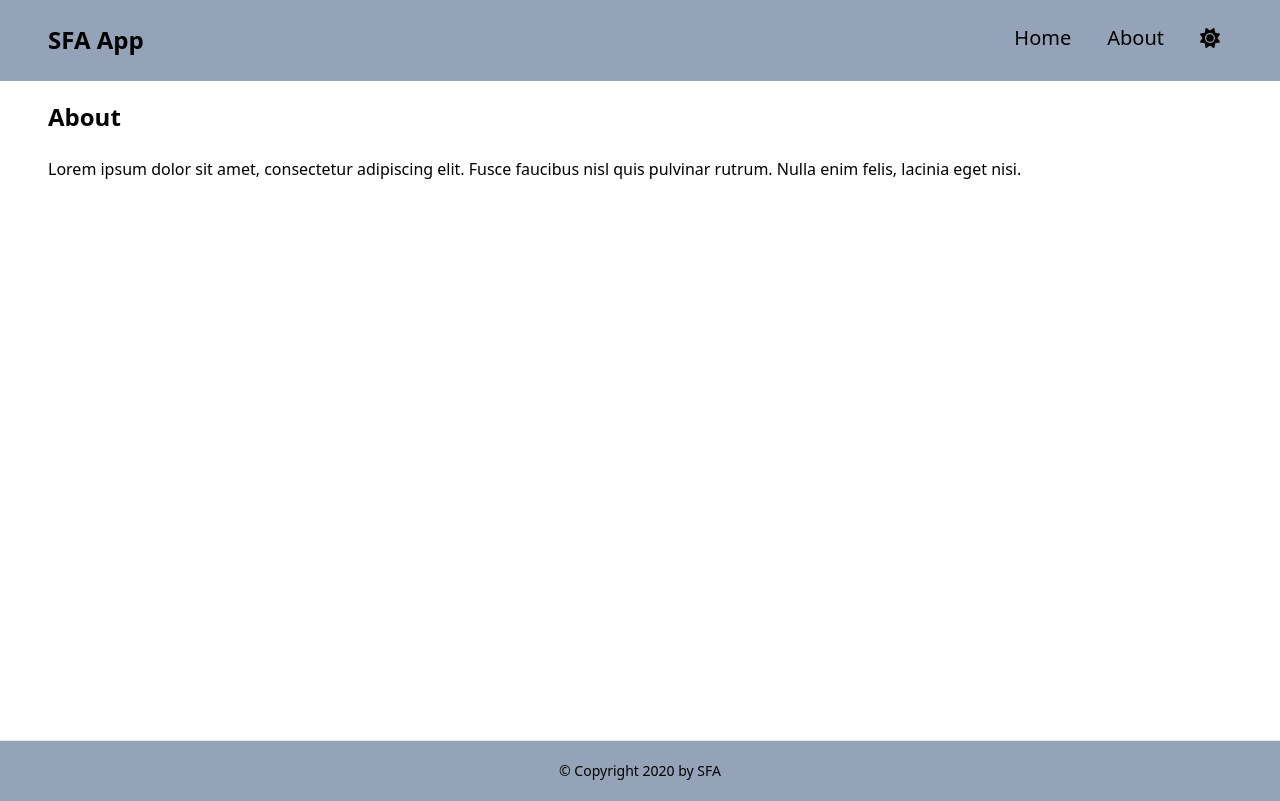
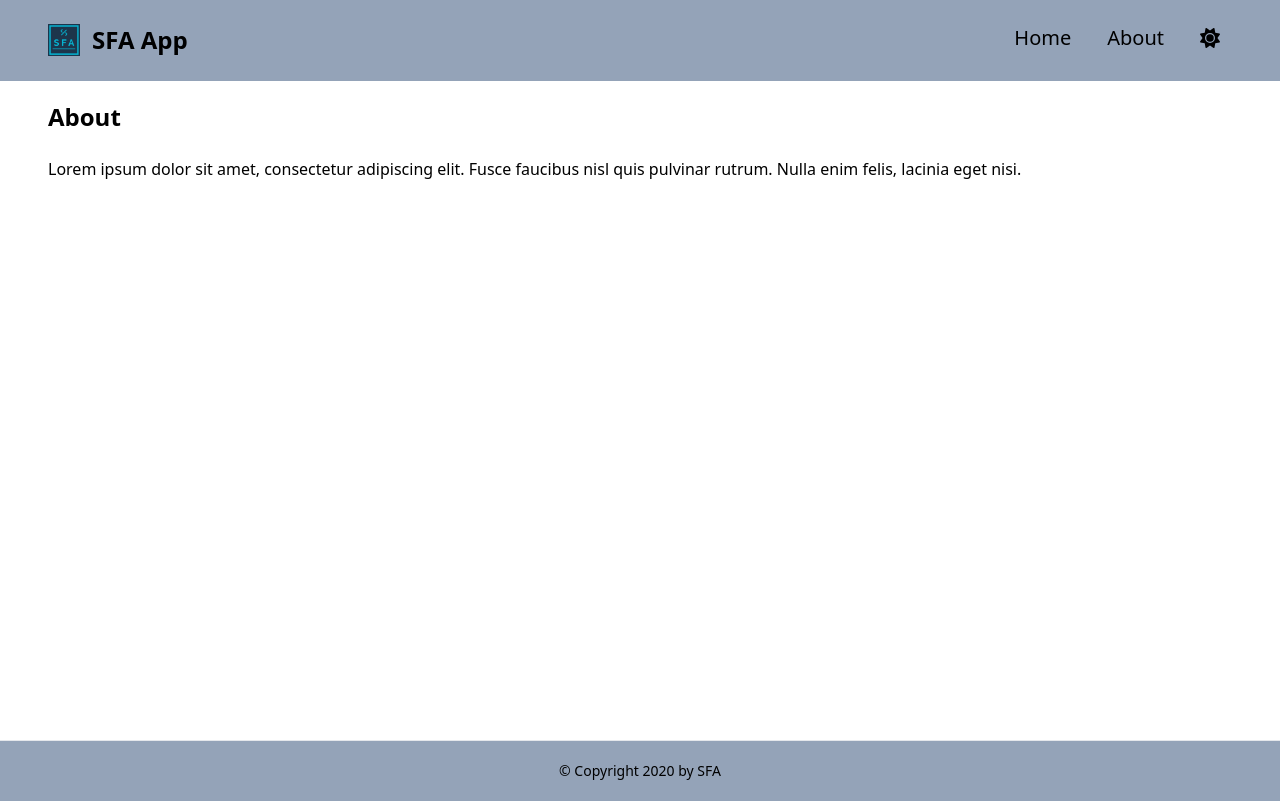
Before and after one commit to sfa119f/mini-project-rakamin, a React (Create React App) app: page /about in a window 1280 px wide. Built offline with nearby package versions, Linux system fonts and the light colour scheme.

Commit message:
change title and add logo

```diff
--- a/public/index.html
+++ b/public/index.html
@@ -2,14 +2,14 @@
 <html lang="en">
   <head>
     <meta charset="utf-8" />
-    <link rel="icon" href="%PUBLIC_URL%/favicon.ico" />
+    <link rel="icon" href="%PUBLIC_URL%/logoSFA.png" />
     <meta name="viewport" content="width=device-width, initial-scale=1" />
     <meta name="theme-color" content="#000000" />
     <meta
       name="description"
       content="Web site created using create-react-app"
     />
-    <link rel="apple-touch-icon" href="%PUBLIC_URL%/logo192.png" />
+    <link rel="apple-touch-icon" href="%PUBLIC_URL%/logoSFA.png" />
     <!--
       manifest.json provides metadata used when your web app is installed on a
       user's mobile device or desktop. See https://developers.google.com/web/fundamentals/web-app-manifest/
@@ -24,7 +24,7 @@
       work correctly both with client-side routing and a non-root public URL.
       Learn how to configure a non-root public URL by running `npm run build`.
     -->
-    <title>React App</title>
+    <title>SFA App</title>
   </head>
   <body>
     <noscript>You need to enable JavaScript to run this app.</noscript>
--- a/src/component/Header.js
+++ b/src/component/Header.js
@@ -1,3 +1,4 @@
+import logo from "../img/logoSFA.png";
 import React, { useState } from "react";
 import { Link } from "react-router-dom";
 import { FontAwesomeIcon } from "@fortawesome/react-fontawesome";
@@ -10,7 +11,10 @@ function Header(props) {
 
   return (
     <nav className="dark:text-white flex justify-between items-center bg-slate-400 dark:bg-navy-light py-5 px-6 lg:px-12">
-      <div className="text-2xl font-bold">SFA App</div>
+      <div className="flex gap-3">
+        <img src={logo} alt="sfa logo" className="h-8 w-8 bg-navy-light" />
+        <div className="text-2xl font-bold truncate">SFA App</div>
+      </div>
       <div className="text-xl hidden sm:flex gap-3 justify-center">
         <Link className="py-1 px-3 rounded hover:bg-gray-300/50" to={"/"}>
           Home
```
Also changed, not shown: public/logoSFA.png (added), public/manifest.json, src/img/logoSFA.png (added).
